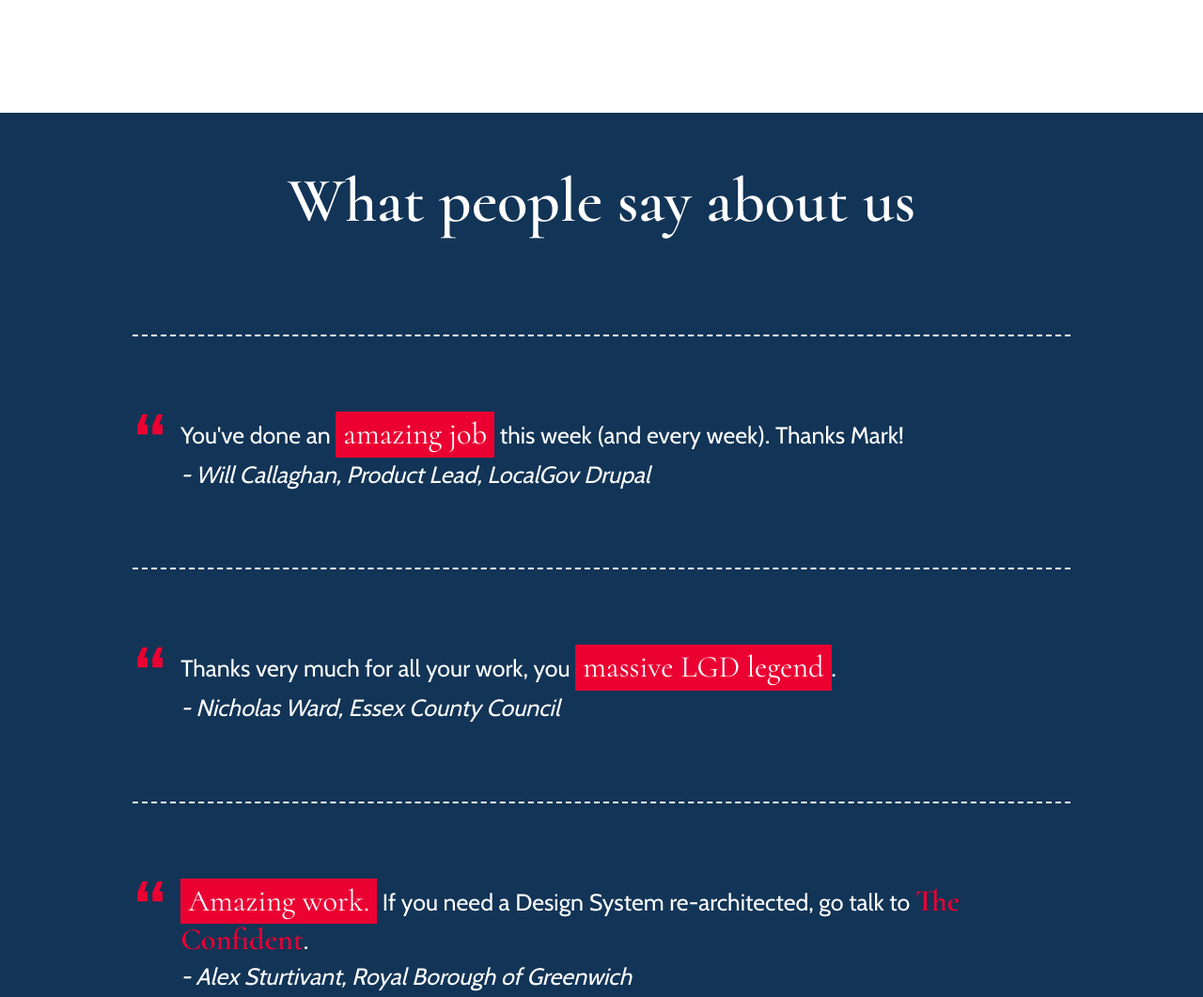
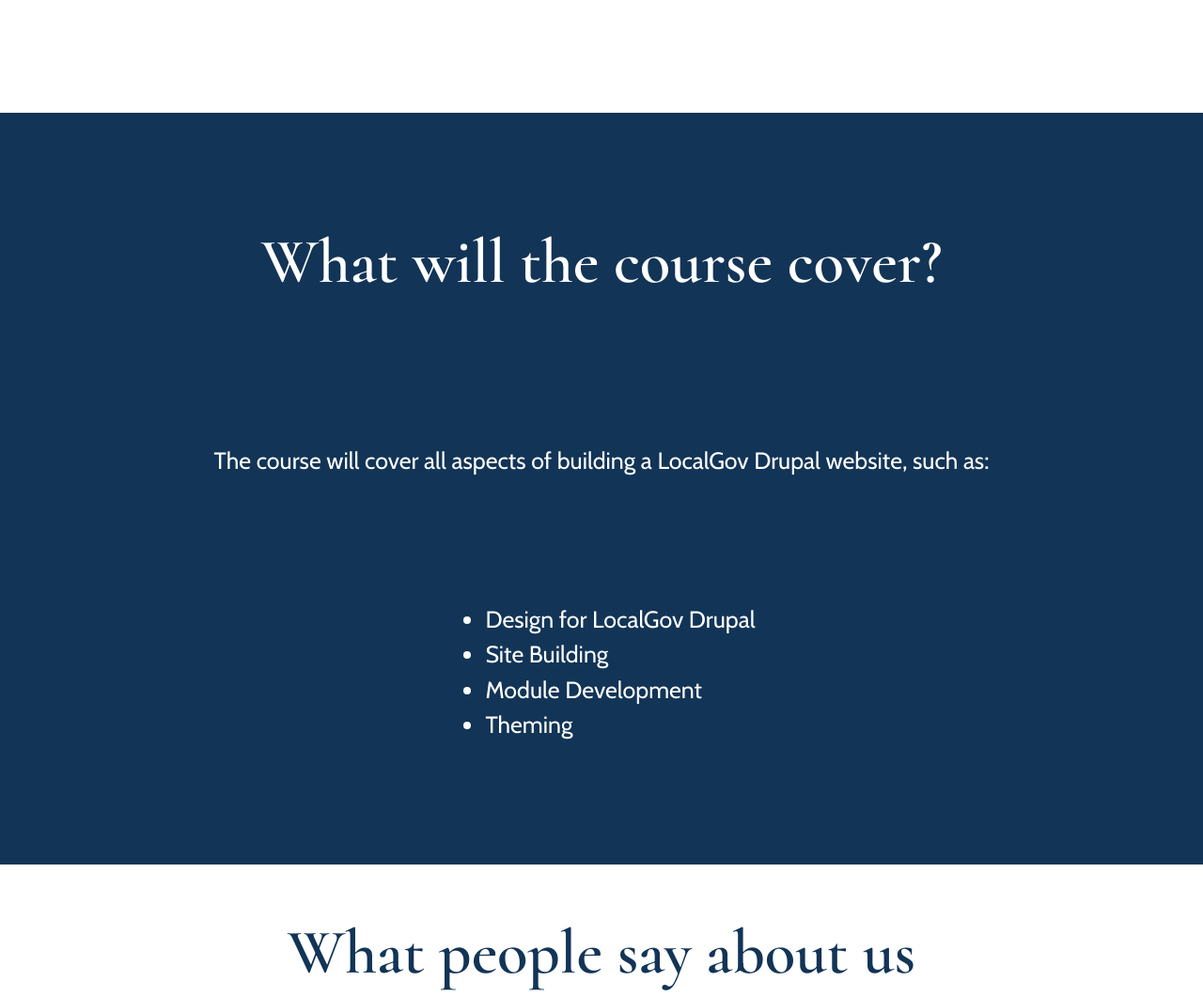
Before and after one commit to markconroy/the-confident, a plain HTML site: page courses/build-a-localgov-drupal-website/index.html in a window 1280 px wide. Shown: the part 1480-2541 px from the top of the page at 94% size. Drawn offline with Linux system fonts and the light colour scheme; files whose address does not match are found by name.

Commit message:
update course info page

```diff
--- a/assets/css/style.css
+++ b/assets/css/style.css
@@ -486,7 +486,7 @@ a:hover {
 .slice--testimonials .quote {
   margin-block-start: calc(var(--spacing-largest) * 2);
   padding-block-start: calc(var(--spacing-largest) * 2);
-  border-block-start: 2px dashed var(--color-white);
+  border-block-start: 2px dashed var(--color-primary);
 }
 
 .quote {
--- a/courses/build-a-localgov-drupal-website/index.html
+++ b/courses/build-a-localgov-drupal-website/index.html
@@ -4,19 +4,16 @@
 <head>
   <meta charset="UTF-8">
   <meta name="viewport" content="width=device-width, initial-scale=1.0">
-  <meta name="description"
-  content="the Confident - Build a LocalGov Drupal Website" />
+  <meta name="description" content="the Confident - Build a LocalGov Drupal Website" />
   <meta property="og:site_name" content="the Confident | The LocalGov Drupal agency" />
   <meta property="og:url" content="https://the-confident.com" />
   <meta property="og:title" content="the Confident | The LocalGov Drupal agency" />
-  <meta property="og:description"
-    content="the Confident - Build a LocalGov Drupal Website" />
+  <meta property="og:description" content="the Confident - Build a LocalGov Drupal Website" />
   <meta property="og:image" content="https://the-confident.com/assets/logos/png/white-text/logo-4x3.png" />
   <meta property="og:image:url" content="https://the-confident.com/assets/logos/png/white-text/logo-4x3.png" />
   <meta property="og:image:secure_url" content="https://the-confident.com/assets/logos/png/white-text/logo-4x3.png" />
   <meta name="twitter:card" content="summary_large_image" />
-  <meta name="twitter:description"
-    content="the Confident - Build a LocalGov Drupal Website" />
+  <meta name="twitter:description" content="the Confident - Build a LocalGov Drupal Website" />
   <meta name="twitter:title" content="the Confident | The LocalGov Drupal agency" />
   <meta name="twitter:site" content="@markconroy" />
   <meta name="twitter:creator" content="twitter.com/markconroy" />
@@ -32,7 +29,7 @@
   <meta name="theme-color" content="#ffffff">
 
   <link rel="stylesheet" href="/assets/css/style.css">
-  <title>the Confident | Build a LocalGov Drupal Website</title>
+  <title>the Confident | Online Course: Build a LocalGov Drupal Website</title>
 </head>
 
 <body>
@@ -42,13 +39,14 @@
   <header class="header">
 
     <div class="container container--padding">
-    <div class="header__inner">
+      <div class="header__inner">
 
         <div class="header__content">
 
           <div class="header__content-logo">
             <a href="/">
-              <img src="/assets/logos/svg/white-text-logo.svg" alt="The Confident - For those who demand the impossible.">
+              <img src="/assets/logos/svg/white-text-logo.svg"
+                alt="The Confident - For those who demand the impossible.">
             </a>
           </div>
 
@@ -61,6 +59,8 @@
                 <a href="/retainer">Retainer Services</a>
               </li>
               <li>
+                <a href="/courses/build-a-localgov-drupal-website">Courses</a>
+              <li>
                 <a href="/#contact">Contact Us</a>
               </li>
             </ul>
@@ -70,7 +70,8 @@
 
         <div class="header__slogan">
           <h1>The LocalGov Drupal agency</h1>
-          <p>Build a LocalGov Drupal Website<span class="brand">.</span></p>
+          <p>Online Course<span class="brand">:</span><br>Build a LocalGov Drupal Website<span class="brand">.</span>
+          </p>
         </div>
 
       </div>
@@ -85,21 +86,43 @@
 
           <h2 class="slice__title">Sign up for notifications</h2>
 
-          <p>Keep updated with how the course is progressing.<br>
+          <p>
+            Keep updated with how the course is progressing.<br>
             Be the first to know when it's launched.<br>
             Who knows, subscribers might even get an exclusive offer!
           </p>
 
           <div>
-            <p class="visually-hidden">Add your first name, last name, and email address to the form below to receive updates about the course.</p>
-           <script async src="https://eocampaign1.com/form/02e55ac2-7205-11f0-afe3-6f416b030533.js" data-form="02e55ac2-7205-11f0-afe3-6f416b030533"></script>
+            <p class="visually-hidden">Add your first name, last name, and email address to the form below to receive
+              updates about the course.</p>
+            <script async src="https://eocampaign1.com/form/02e55ac2-7205-11f0-afe3-6f416b030533.js"
+              data-form="02e55ac2-7205-11f0-afe3-6f416b030533"></script>
           </div>
 
         </div>
       </div>
     </div>
 
-    <div class="slice slice--dark slice--testimonials">
+    <div class="slice slice--dark">
+      <div class="container container--padding-inline">
+        <div class="slice__inner">
+
+          <h2 class="slice__title">What will the course cover?</h2>
+
+          <p>The course will cover all aspects of building a LocalGov Drupal website, such as:</p>
+
+          <ul>
+            <li>Design for LocalGov Drupal</li>
+            <li>Site Building</li>
+            <li>Module Development</li>
+            <li>Theming</li>
+          </ul>
+
+        </div>
+      </div>
+    </div>
+
+    <div class="slice slice--testimonials">
       <div class="container container--padding-inline">
         <div class="slice__inner">
 
@@ -128,7 +151,8 @@
           <blockquote class="quote">
             <div class="quote__icon"></div>
             <div class="quote__content">
-              <p><span class="alt">Amazing work.</span> If you need a Design System re-architected, go talk to <span class="brand">The Confident</span>.</p>
+              <p><span class="alt">Amazing work.</span> If you need a Design System re-architected, go talk to <span
+                  class="brand">The Confident</span>.</p>
               <cite>
                 - Alex Sturtivant, Royal Borough of Greenwich
               </cite>
@@ -150,7 +174,8 @@
           <blockquote class="quote">
             <div class="quote__icon"></div>
             <div class="quote__content">
-              <p><span class="alt">Your work is exceptional</span> and your contribution to LocalGov Drupal has been immense.</p>
+              <p><span class="alt">Your work is exceptional</span> and your contribution to LocalGov Drupal has been
+                immense.</p>
               <cite>
                 - Colin Stenning, Digital Health Check
               </cite>
@@ -161,7 +186,7 @@
       </div>
     </div>
 
-    <div class="slice" id="contact">
+    <div class="slice slice--dark" id="contact">
       <div class="container container--padding-inline">
         <div class="slice__inner">
           <p>email: <a href="mailto:info@the-confident.com">info@the-confident.com</a></p>
@@ -176,10 +201,12 @@
       <div class="footer__inner">
         <div class="grid grid--halves grid-center-v">
           <div class="footer__item footer__item--logo">
-            <img src="/assets/logos/svg/white-text-logo.svg" alt="The Confident Logo - For those who demand the impossible. - LocalGov Drupal agency">
+            <img src="/assets/logos/svg/white-text-logo.svg"
+              alt="The Confident Logo - For those who demand the impossible. - LocalGov Drupal agency">
           </div>
           <div class="footer__item footer__item--blurb flow">
-            <p>The Confident Digital Ltd, trading as <span class="alt">the Confident</span> is a company registered in Ireland.</p>
+            <p>The Confident Digital Ltd, trading as <span class="alt">the Confident</span> is a company registered in
+              Ireland.</p>
             <ul>
               <li>Company number: 768007</li>
               <li>VAT number: IE4312449CH</li>
```
Also changed, not shown: index.html (+2 -0 lines), modern-slavery-statement/index.html (+3 -0 lines), retainer/index.html (+3 -0 lines), what-we-do/index.html (+3 -0 lines).
